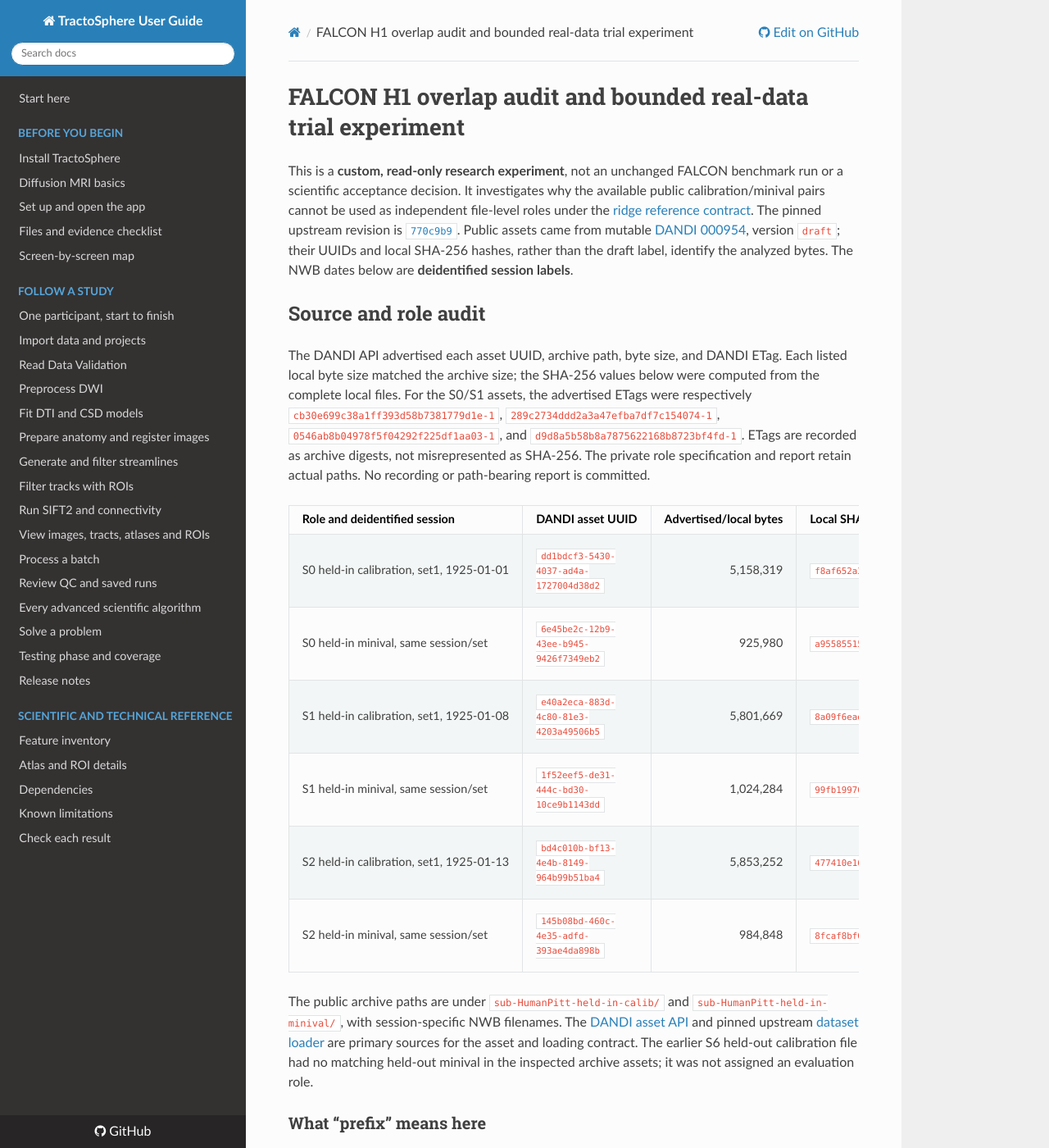
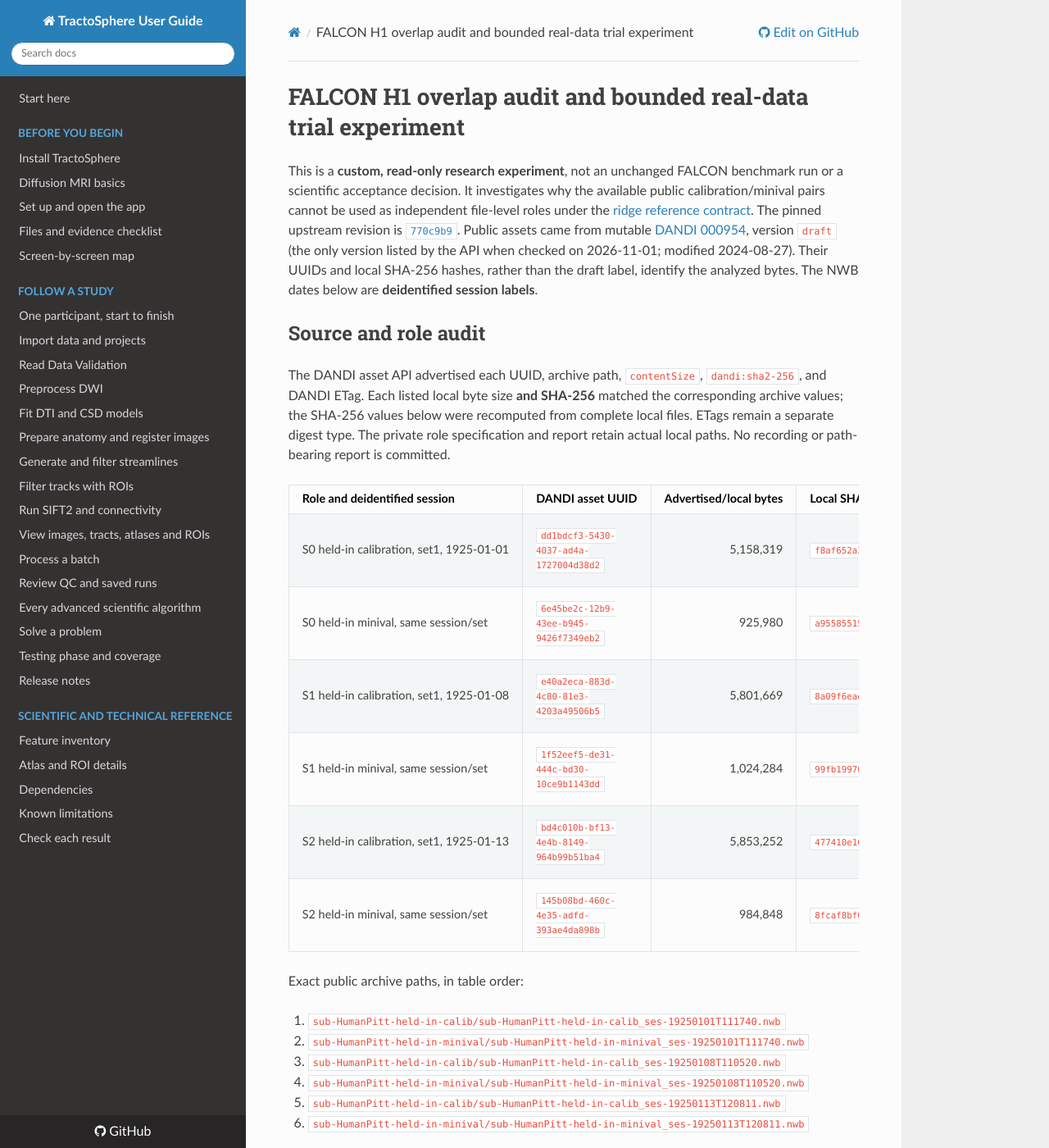
Before and after one commit to kkartikeya-kulkarni/TractoSphere, an MkDocs documentation site: the page built from docs/BCI_FALCON_H1_REAL_DATA_TRIAL_EXPERIMENT.md, in a window 1280 px wide and 1400 px high. Shown: the whole window at 82% size. Built offline with MkDocs 1.6.1, drawn with Linux system fonts in a browser that asks for light colours; nearby versions of some CDN libraries; some of the changed text lies outside the part shown.

Commit message:
Record exact DANDI archive identities for overlap audit

```diff
--- a/docs/BCI_FALCON_H1_REAL_DATA_TRIAL_EXPERIMENT.md
+++ b/docs/BCI_FALCON_H1_REAL_DATA_TRIAL_EXPERIMENT.md
@@ -1,10 +1,10 @@
 # FALCON H1 overlap audit and bounded real-data trial experiment
 
-This is a **custom, read-only research experiment**, not an unchanged FALCON benchmark run or a scientific acceptance decision. It investigates why the available public calibration/minival pairs cannot be used as independent file-level roles under the [ridge reference contract](BCI_FALCON_H1_RIDGE_REFERENCE.md). The pinned upstream revision is [`770c9b9`](https://github.com/snel-repo/falcon-challenge/tree/770c9b9597b8f58bf67b5a9ec6401ef705a2cb0f). Public assets came from mutable [DANDI 000954](https://dandiarchive.org/dandiset/000954), version `draft`; their UUIDs and local SHA-256 hashes, rather than the draft label, identify the analyzed bytes. The NWB dates below are **deidentified session labels**.
+This is a **custom, read-only research experiment**, not an unchanged FALCON benchmark run or a scientific acceptance decision. It investigates why the available public calibration/minival pairs cannot be used as independent file-level roles under the [ridge reference contract](BCI_FALCON_H1_RIDGE_REFERENCE.md). The pinned upstream revision is [`770c9b9`](https://github.com/snel-repo/falcon-challenge/tree/770c9b9597b8f58bf67b5a9ec6401ef705a2cb0f). Public assets came from mutable [DANDI 000954](https://dandiarchive.org/dandiset/000954), version `draft` (the only version listed by the API when checked on 2026-11-01; modified 2024-08-27). Their UUIDs and local SHA-256 hashes, rather than the draft label, identify the analyzed bytes. The NWB dates below are **deidentified session labels**.
 
 ## Source and role audit
 
-The DANDI API advertised each asset UUID, archive path, byte size, and DANDI ETag. Each listed local byte size matched the archive size; the SHA-256 values below were computed from the complete local files. For the S0/S1 assets, the advertised ETags were respectively `cb30e699c38a1ff393d58b7381779d1e-1`, `289c2734ddd2a3a47efba7df7c154074-1`, `0546ab8b04978f5f04292f225df1aa03-1`, and `d9d8a5b58b8a7875622168b8723bf4fd-1`. ETags are recorded as archive digests, not misrepresented as SHA-256. The private role specification and report retain actual paths. No recording or path-bearing report is committed.
+The DANDI asset API advertised each UUID, archive path, `contentSize`, `dandi:sha2-256`, and DANDI ETag. Each listed local byte size **and SHA-256** matched the corresponding archive values; the SHA-256 values below were recomputed from complete local files. ETags remain a separate digest type. The private role specification and report retain actual local paths. No recording or path-bearing report is committed.
 
 | Role and deidentified session | DANDI asset UUID | Advertised/local bytes | Local SHA-256 | NWB identifier | Samples |
 | --- | --- | ---: | --- | --- | ---: |
@@ -15,7 +15,18 @@ The DANDI API advertised each asset UUID, archive path, byte size, and DANDI ETa
 | S2 held-in calibration, set1, 1925-01-13 | `bd4c010b-bf13-4e4b-8149-964b99b51ba4` | 5,853,252 | `477410e16b8c1ccfcb3caba9403169ec21ab8bee35c4846376bae781003c5f92` | `HumanPitt-held_in-calib_01-13-12:08_set1` | 11,646 |
 | S2 held-in minival, same session/set | `145b08bd-460c-4e35-adfd-393ae4da898b` | 984,848 | `8fcaf8bf0030556ccccd1ff8133b45728409b4972ab8fcf0f554b9ad8befc41e` | `HumanPitt-held_in-minival_01-13-12:08_set1` | 1,530 |
 
-The public archive paths are under `sub-HumanPitt-held-in-calib/` and `sub-HumanPitt-held-in-minival/`, with session-specific NWB filenames. The [DANDI asset API](https://api.dandiarchive.org/api/assets/dd1bdcf3-5430-4037-ad4a-1727004d38d2/) and pinned upstream [dataset loader](https://github.com/snel-repo/falcon-challenge/blob/770c9b9597b8f58bf67b5a9ec6401ef705a2cb0f/falcon_challenge/dataloaders.py) are primary sources for the asset and loading contract. The earlier S6 held-out calibration file had no matching held-out minival in the inspected archive assets; it was not assigned an evaluation role.
+Exact public archive paths, in table order:
+
+1. `sub-HumanPitt-held-in-calib/sub-HumanPitt-held-in-calib_ses-19250101T111740.nwb`
+2. `sub-HumanPitt-held-in-minival/sub-HumanPitt-held-in-minival_ses-19250101T111740.nwb`
+3. `sub-HumanPitt-held-in-calib/sub-HumanPitt-held-in-calib_ses-19250108T110520.nwb`
+4. `sub-HumanPitt-held-in-minival/sub-HumanPitt-held-in-minival_ses-19250108T110520.nwb`
+5. `sub-HumanPitt-held-in-calib/sub-HumanPitt-held-in-calib_ses-19250113T120811.nwb`
+6. `sub-HumanPitt-held-in-minival/sub-HumanPitt-held-in-minival_ses-19250113T120811.nwb`
+
+Advertised `dandi:dandi-etag` values in the same order: `cb30e699c38a1ff393d58b7381779d1e-1`, `289c2734ddd2a3a47efba7df7c154074-1`, `0546ab8b04978f5f04292f225df1aa03-1`, `d9d8a5b58b8a7875622168b8723bf4fd-1`, `ab8df46bfa32f7ca516b11ee5266c81a-1`, `0461025295f67df6ac311488d28799fb-1`.
+
+The [DANDI asset API](https://api.dandiarchive.org/api/assets/dd1bdcf3-5430-4037-ad4a-1727004d38d2/) and pinned upstream [dataset loader](https://github.com/snel-repo/falcon-challenge/blob/770c9b9597b8f58bf67b5a9ec6401ef705a2cb0f/falcon_challenge/dataloaders.py) are primary sources for the asset and loading contract. The earlier S6 held-out calibration file had no matching held-out minival in the inspected archive assets; it was not assigned an evaluation role.
 
 ### What “prefix” means here
 
```
